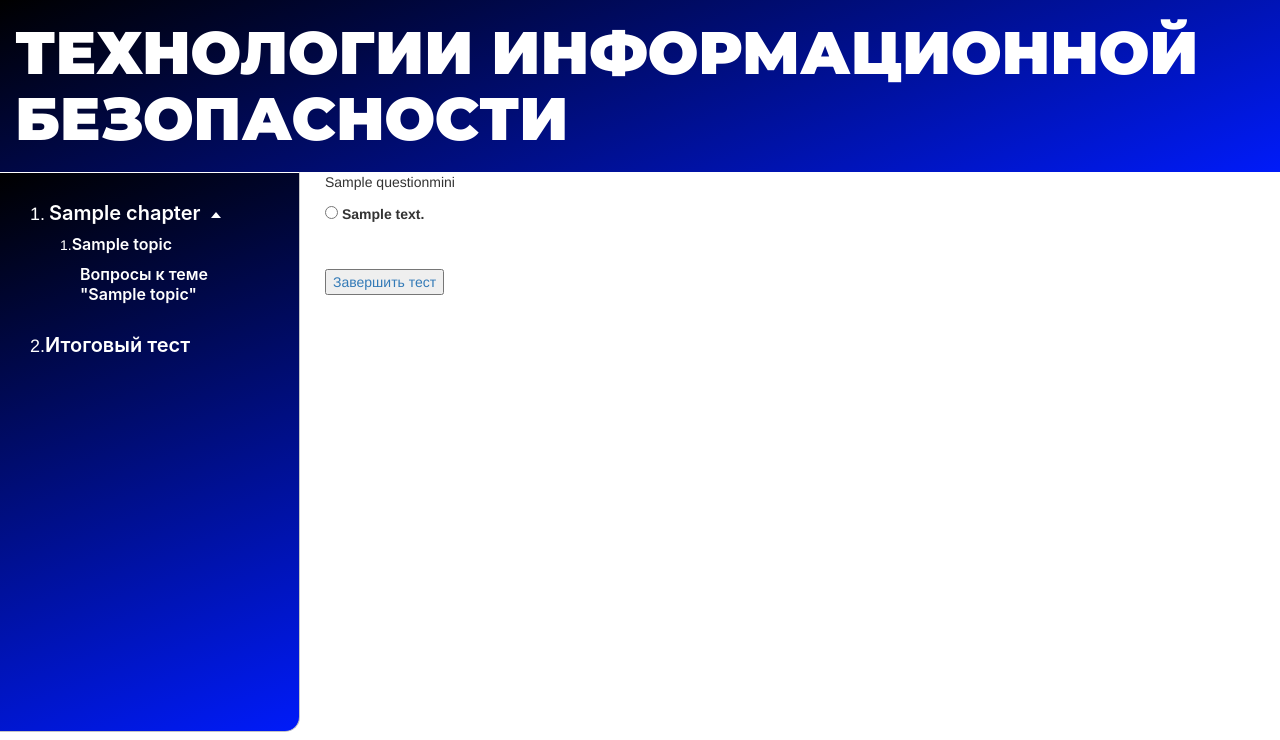
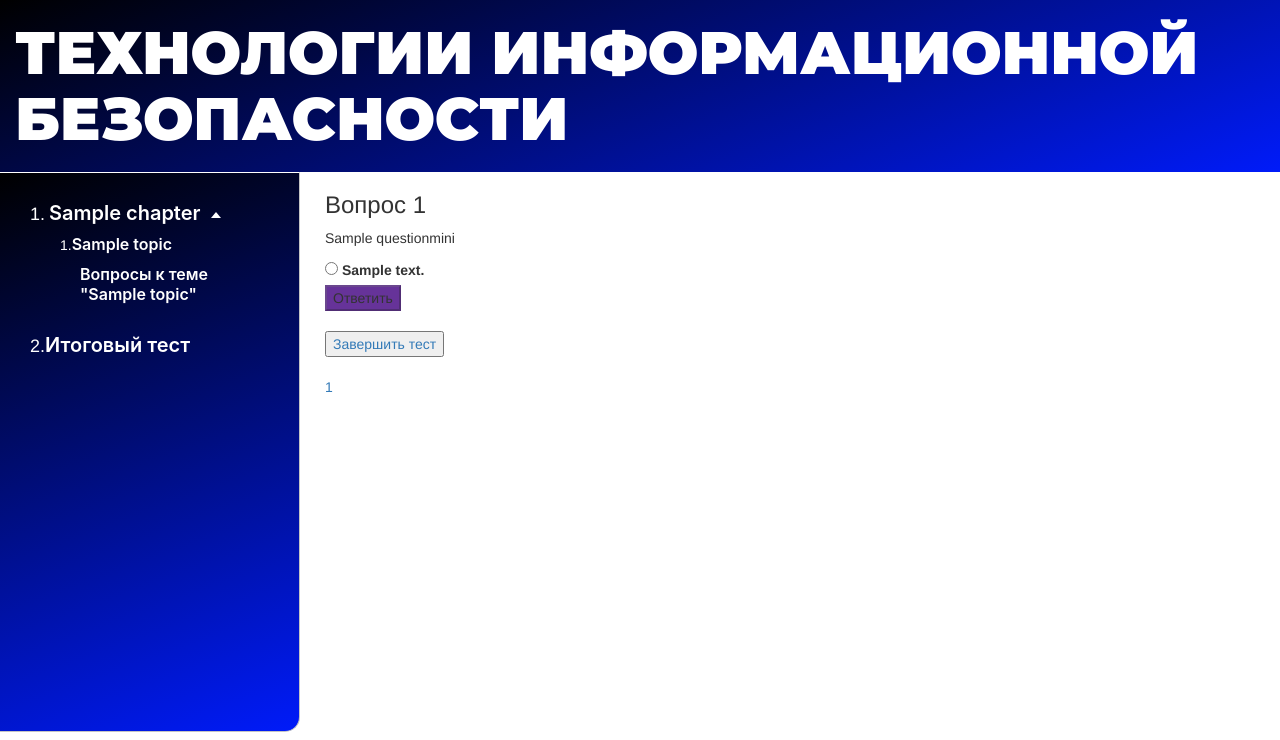
Before and after one commit to Polinaphlej02/TIS, a Django app: page /test/1 in a window 1280 px wide. Shown: the part 60-800 px from the top of the page. Run offline with Django 4.2, Linux system fonts and the light colour scheme; a user stored in the database is signed in; tables that the repository leaves empty hold one stand-in row (values such as "Sample post"); some libraries are stand-ins or nearby versions.

Commit message:
Add navigation panel in test

```diff
--- a/App/TIS/templates/TIS/test_questions.html
+++ b/App/TIS/templates/TIS/test_questions.html
@@ -2,18 +2,21 @@
 
 {% block content %}
     {% autoescape off %}
+        <h3>Вопрос {{ question.id }}</h3>
         <p>{{ question.question }}</p>
         <form method="post" action="{% url 'test' question.id %}">
             {% csrf_token %}
             <div>
                 {% for answer in answers %}
-                    <input type="radio" name="ans_stud" id="answer-{{ forloop.counter }}" value="{{ answer.answer }}"></input>
+                    <input type="radio" name="ans_stud" id="answer-{{ forloop.counter }}" value="{{ answer.answer }}">
                     <label for="answer-{{ forloop.counter }}">{{ answer.answer }}</label>
                     <br>
                 {% endfor %}
             </div>
             {% if user_answered == False %}
                 <button type="submit">Ответить</button>
+            {% else %}
+                <button type="submit" disabled style="background: rebeccapurple">Ответить</button>
             {% endif %}
             <br><br>
         </form>
@@ -25,5 +28,9 @@
         {% else %}
             <a href="{% url 'test_entry' %}"><button>Завершить тест</button></a>
         {% endif %}
+        <br><br>
+        {% for i in questions_num|get_range %}
+            <a href="{% url 'test' i %}">{{ forloop.counter }}</a>
+        {% endfor %}
     {% endautoescape %}
 {% endblock %}
--- a/App/TIS/views.py
+++ b/App/TIS/views.py
@@ -1,20 +1,23 @@
-from django.contrib.auth import authenticate, login, get_user_model, logout
-from django.contrib.auth.forms import AuthenticationForm
+from .forms import *
+from .models import *
+from django.contrib.auth import authenticate, login, logout
 from django.contrib.auth.views import LoginView
 from django.shortcuts import render, redirect
 from django.urls import reverse_lazy
 from django.views.generic import CreateView
 from .utils import DataMixin
 from django.contrib.auth.decorators import login_required
-
-
-from .models import *
-from .forms import *
-from django.http import HttpResponse, HttpResponseRedirect
+from django.template.defaulttags import register
+from django.http import HttpResponseRedirect
 
 
 TOPICS_ID_MAP = {1: 1, 2: 2, 3: 1, 4: 2,
                  5: 3, 6: 1, 7: 2, 8: 3}
+
+
+@register.filter
+def get_range(value):
+    return range(1, value + 1)
 
 
 def create_panel_struct():
@@ -145,6 +148,8 @@ def test(request, question_id):
         if form.is_valid():
             try:
                 form.save()
+                if question_id != questions_num:
+                    return redirect(f"/test/{question_id + 1}")
                 return redirect(f"/test/{question_id}")
             except:
                 form.add_error(None, "Ошибка добавления ответа")
```
